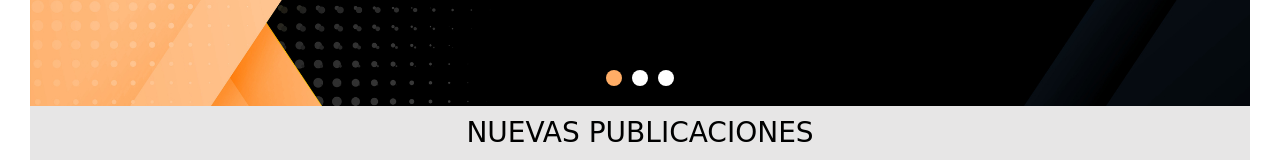
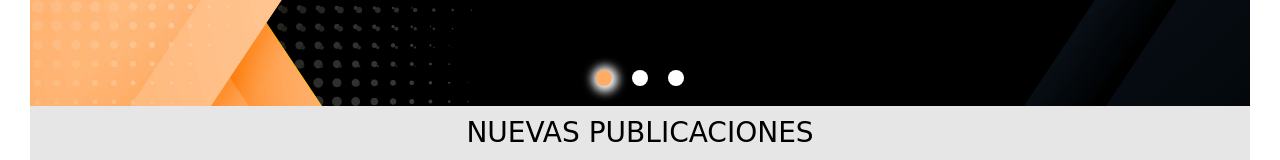
Before and after one commit to bauty84/PetHub-Parra, a plain HTML site: page index.html in a window 1280 px wide. In both pictures the pointer is over the label 613 px from the left and 380 px from the top of the page. Shown: the part 302-462 px from the top of the page. Drawn offline with Linux system fonts and the light colour scheme; a web font is replaced by a local one.

Commit message:
Add efecto de sombra a slide btn

```diff
--- a/css/styles.css
+++ b/css/styles.css
@@ -172,11 +172,14 @@ body {
     height: 16px;
     background: #fff;
     border-radius: 50px;
-    margin: 0 .2em 1em;
+    margin: 0 .5em 1em;
 }
 
 .menu label:hover {
     background: #FFAD66;
+    box-shadow: 1px 1px 10px 5px rgba(255, 255, 255, 1);
+    -webkit-box-shadow: 1px 1px 10px 5px rgba(255, 255, 255, 1);
+    -moz-box-shadow: 1px 1px 10px 5px rgba(255, 255, 255, 1);
 }
 
 .slide {
```
